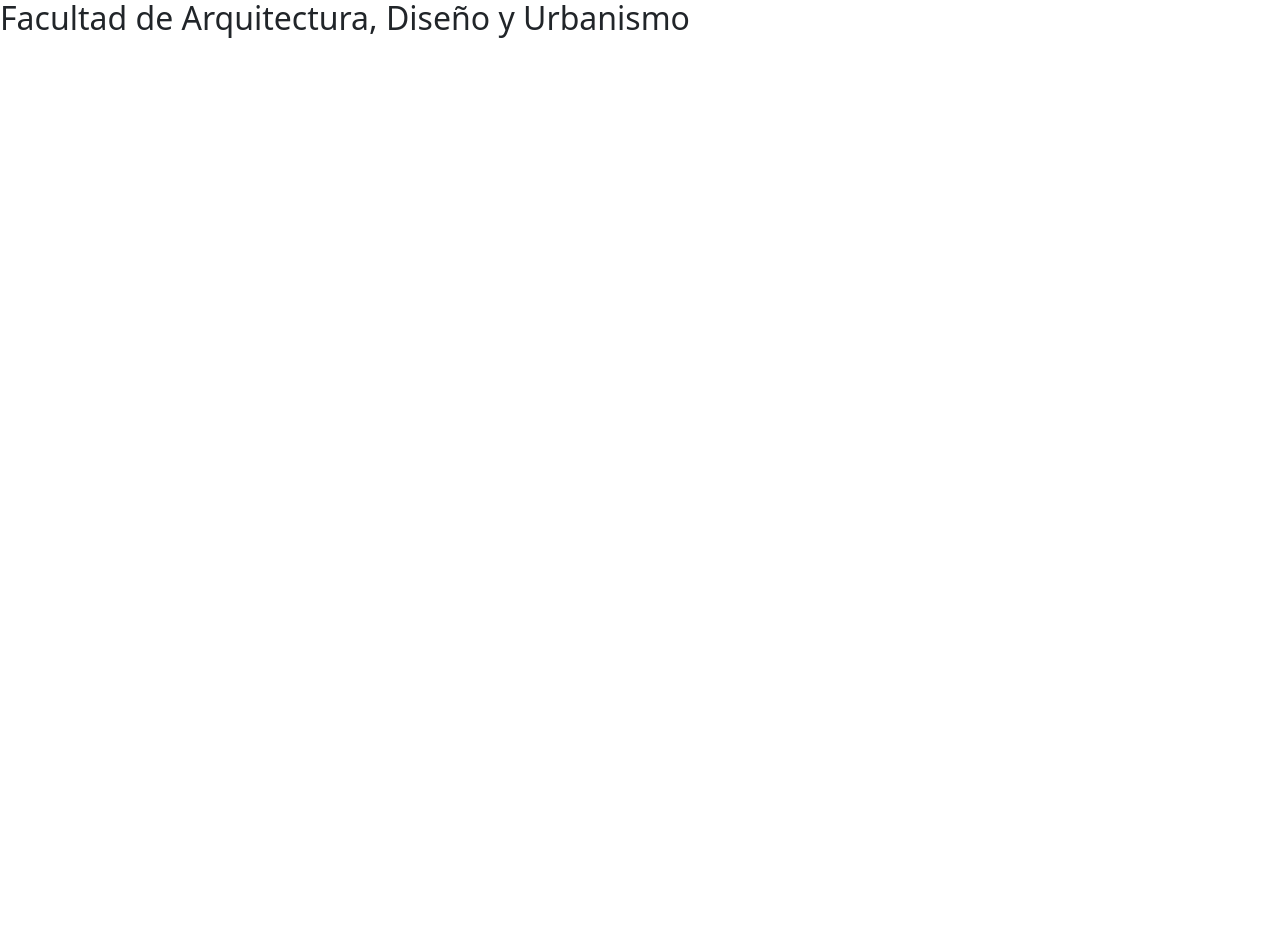
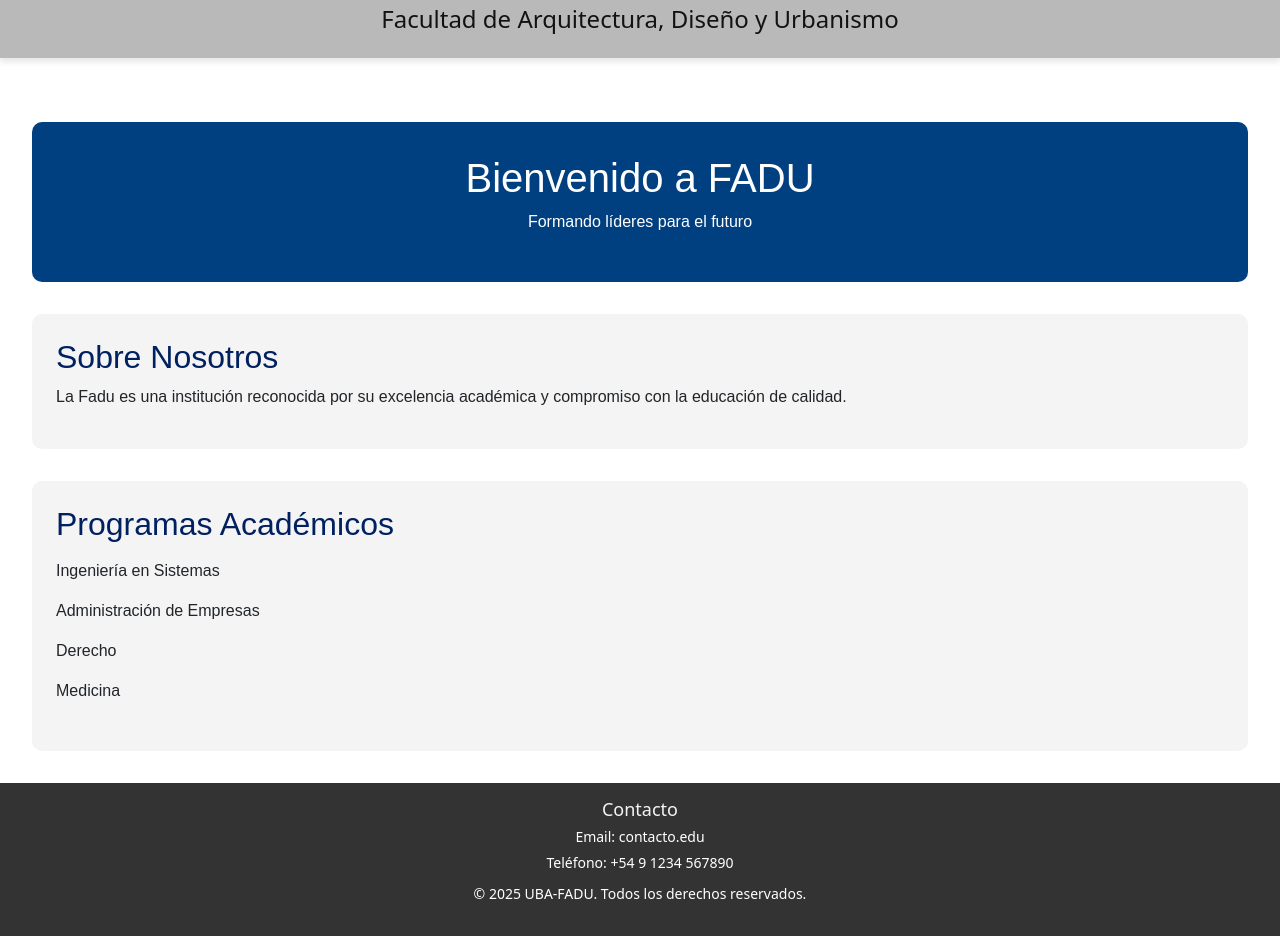
Before and after one commit to Cardinalearq/curso-angular, an Angular app: page / in a window 1280 px wide. Shown: the part 167-1103 px from the top of the page. Before the commit the page ends 800 px from the top, so only its background shows below. Built offline with nearby package versions, Linux system fonts and the light colour scheme.

Commit message:
agrego componente main y footer

```diff
--- a/src/app/app.component.html
+++ b/src/app/app.component.html
@@ -1,5 +1,7 @@
 <app-navbar></app-navbar>
 <app-header></app-header>
+<app-main></app-main>
+<app-footer></app-footer>
 
 
 
--- a/src/app/app.module.ts
+++ b/src/app/app.module.ts
@@ -6,12 +6,16 @@ import { AppComponent } from './app.component';
 
 import { HeaderComponent } from './components/header/header.component';
 import { NavbarComponent } from './components/navbar/navbar.component';
+import { MainComponent } from './components/main/main.component';
+import { FooterComponent } from './components/footer/footer.component';
 
 @NgModule({
   declarations: [
     AppComponent,
     HeaderComponent,
-    NavbarComponent
+    NavbarComponent,
+    MainComponent,
+    FooterComponent
   ],
   imports: [
     BrowserModule,
--- /dev/null
+++ b/src/app/components/footer/footer.component.css
@@ -0,0 +1,25 @@
+.footer {
+    background-color: #333;
+    color: white;
+    text-align: center;
+    padding: 1rem;
+    width: 100%;
+    position: relative;
+    bottom: 0;
+}
+
+.footer-content {
+    font-size: 14px;
+    margin-top: 10px;
+}
+
+.contact h2 {
+    margin: 0;
+    font-size: 18px;
+    color: #f4f4f4;
+}
+
+.contact p {
+    margin: 5px 0;
+    font-size: 14px;
+}
--- /dev/null
+++ b/src/app/components/footer/footer.component.html
@@ -0,0 +1,10 @@
+<footer class="footer">
+    <section class="contact">
+        <h2>Contacto</h2>
+        <p>Email: contacto.edu</p>
+        <p>Teléfono: +54 9 1234 567890</p>
+    </section>
+    <div class="footer-content">
+        <p>&copy; {{ year }} UBA-FADU. Todos los derechos reservados.</p>
+    </div>
+</footer>
--- /dev/null
+++ b/src/app/components/footer/footer.component.ts
@@ -0,0 +1,11 @@
+import { Component } from '@angular/core';
+
+@Component({
+  selector: 'app-footer',
+  standalone: false,
+  templateUrl: './footer.component.html',
+  styleUrls: ['./footer.component.css']
+})
+export class FooterComponent {
+  year: number = new Date().getFullYear();
+}
--- a/src/app/components/header/header.component.css
+++ b/src/app/components/header/header.component.css
@@ -0,0 +1,20 @@
+.header {
+    background-color: #b9b9b9; /* Azul UBA */
+    color: rgb(0, 0, 0);
+    text-align: center;
+    padding: 1.5rem;
+    box-shadow: 0px 4px 6px rgba(0, 0, 0, 0.1);
+}
+
+h1 {
+    margin: 0;
+    font-size: 2rem;
+    font-weight: bold;
+}
+
+h2 {
+    margin: 0;
+    font-size: 1.5rem;
+    font-weight: normal;
+    opacity: 0.9;
+}
--- a/src/app/components/header/header.component.html
+++ b/src/app/components/header/header.component.html
@@ -1,2 +1,4 @@
-<h1>Universidad de Buenos Aires</h1>
-<h2>Facultad de Arquitectura, Diseño y Urbanismo</h2>
+<header class="header">
+    <h1>Universidad de Buenos Aires</h1>
+    <h2>Facultad de Arquitectura, Diseño y Urbanismo</h2>
+</header>
--- /dev/null
+++ b/src/app/components/main/main.component.css
@@ -0,0 +1,45 @@
+html, body {
+    height: 100%;
+    margin: 0;
+    padding: 0;
+}
+
+.app-container {
+    display: flex;
+    flex-direction: column;
+    min-height: 100vh;
+}
+
+.main {
+    flex: 1;
+    padding: 2rem;
+    font-family: Arial, sans-serif;
+}
+
+.hero {
+    text-align: center;
+    background: #004080;
+    color: white;
+    padding: 2rem;
+    border-radius: 10px;
+}
+
+section {
+    margin-top: 2rem;
+    padding: 1.5rem;
+    border-radius: 10px;
+    background: #f4f4f4;
+}
+
+h2 {
+    color: #002060;
+}
+
+ul {
+    list-style: none;
+    padding: 0;
+}
+
+li {
+    padding: 0.5rem 0;
+}
--- /dev/null
+++ b/src/app/components/main/main.component.html
@@ -0,0 +1,21 @@
+<main class="main">
+    <section class="hero">
+        <h1>Bienvenido a FADU</h1>
+        <p>Formando líderes para el futuro</p>
+    </section>
+
+    <section class="about">
+        <h2>Sobre Nosotros</h2>
+        <p>La Fadu es una institución reconocida por su excelencia académica y compromiso con la educación de calidad.</p>
+    </section>
+
+    <section class="programs">
+        <h2>Programas Académicos</h2>
+        <ul>
+            <li>Ingeniería en Sistemas</li>
+            <li>Administración de Empresas</li>
+            <li>Derecho</li>
+            <li>Medicina</li>
+        </ul>
+    </section>
+</main>
```
Also changed, not shown: src/app/components/main/main.component.ts (added, +9 -0 lines), src/styles.css (line endings or trailing spaces), 2 other files (tests, documents, lock files or other folders).
